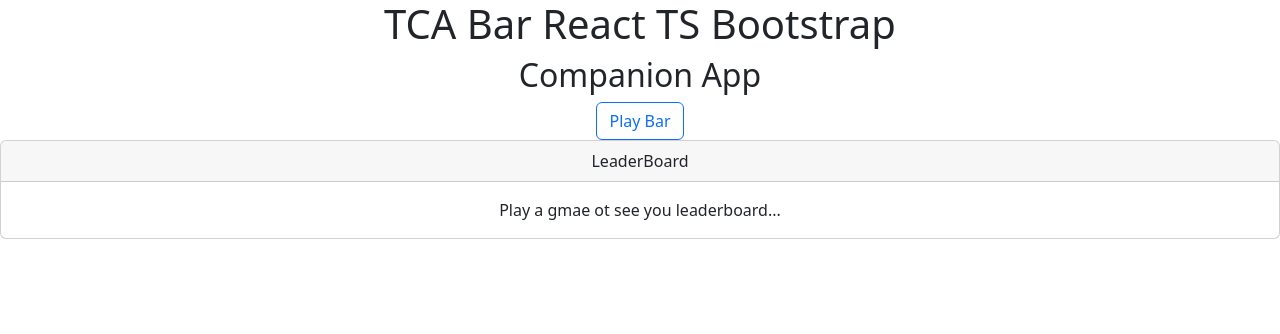
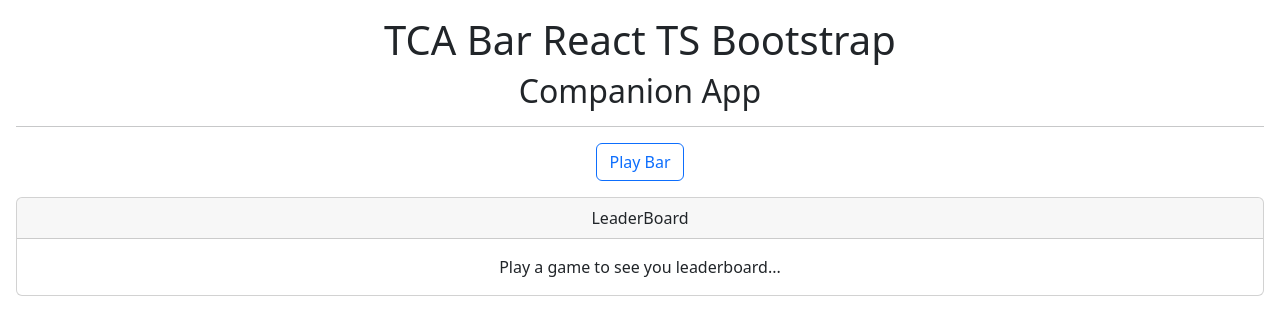
Before and after one commit to adiaz111/checkers-react-app, a React (Create React App) app: page / in a window 1280 px wide. Shown: the top 334 px of the page. Built offline with nearby package versions, Linux system fonts and the light colour scheme.

Commit message:
screens/create-initial-placeholders
And put Humpty together again

```diff
--- a/src/App.tsx
+++ b/src/App.tsx
@@ -1,27 +1,13 @@
-import React from "react";
-import logo from "./logo.svg";
 import "./App.css";
-import Button from "react-bootstrap/Button";
-import Card from "react-bootstrap/Card";
 import "bootstrap/dist/css/bootstrap.min.css";
-import CardHeader from "react-bootstrap/esm/CardHeader";
-// import CardHeader from "react-bootstrap/esm/CardHeader";
-
-const Home = () => (
-  <>
-    <h1>TCA Bar React TS Bootstrap</h1>
-    <h2>Companion App</h2>
-    <Button variant="outline-primary">Play Bar</Button>
-    <Card>
-      <CardHeader>LeaderBoard</CardHeader>
-      <Card.Body>Play a gmae ot see you leaderboard...</Card.Body>
-    </Card>
-  </>
-);
+import { Home } from "./Home";
 
 function App() {
   return (
-    <div className="App">
+    <div className="App m-3">
+      <h1>TCA Bar React TS Bootstrap</h1>
+      <h2>Companion App</h2>
+      <hr />
       <Home />
     </div>
   );
--- /dev/null
+++ b/src/Home.tsx
@@ -0,0 +1,15 @@
+import Button from "react-bootstrap/Button";
+import Card from "react-bootstrap/Card";
+import CardHeader from "react-bootstrap/esm/CardHeader";
+
+export const Home = () => {
+  return (
+    <>
+      <Button variant="outline-primary">Play Bar</Button>
+      <Card className="mt-3">
+        <CardHeader>LeaderBoard</CardHeader>
+        <Card.Body>Play a game to see you leaderboard...</Card.Body>
+      </Card>
+    </>
+  );
+};
--- /dev/null
+++ b/src/Play.tsx
@@ -0,0 +1,3 @@
+export const Play = () => {
+  return <h2>Play</h2>;
+};
--- /dev/null
+++ b/src/Setup.tsx
@@ -0,0 +1,3 @@
+export const Setup = () => {
+  return <h2>Setup</h2>;
+};
```
